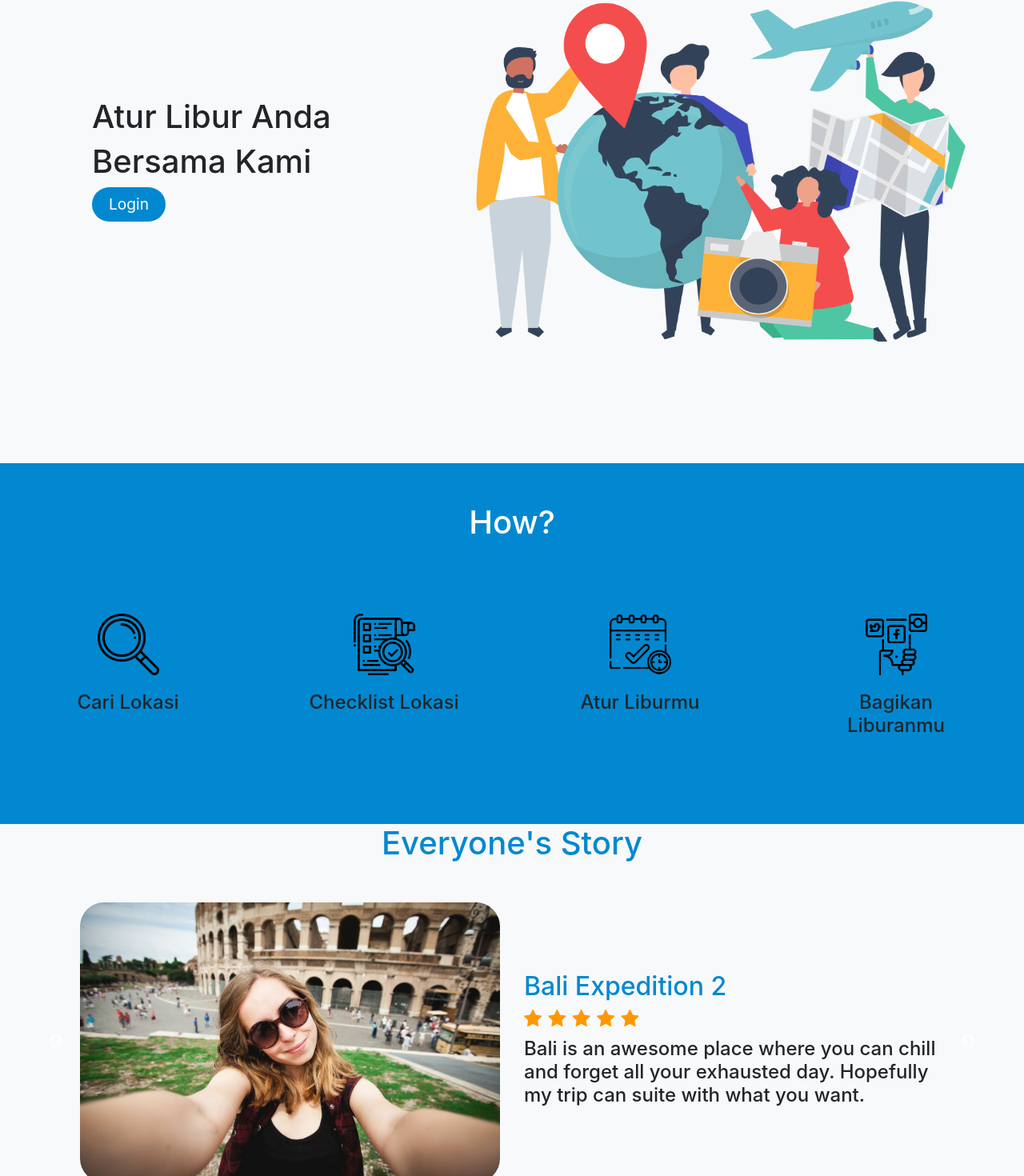
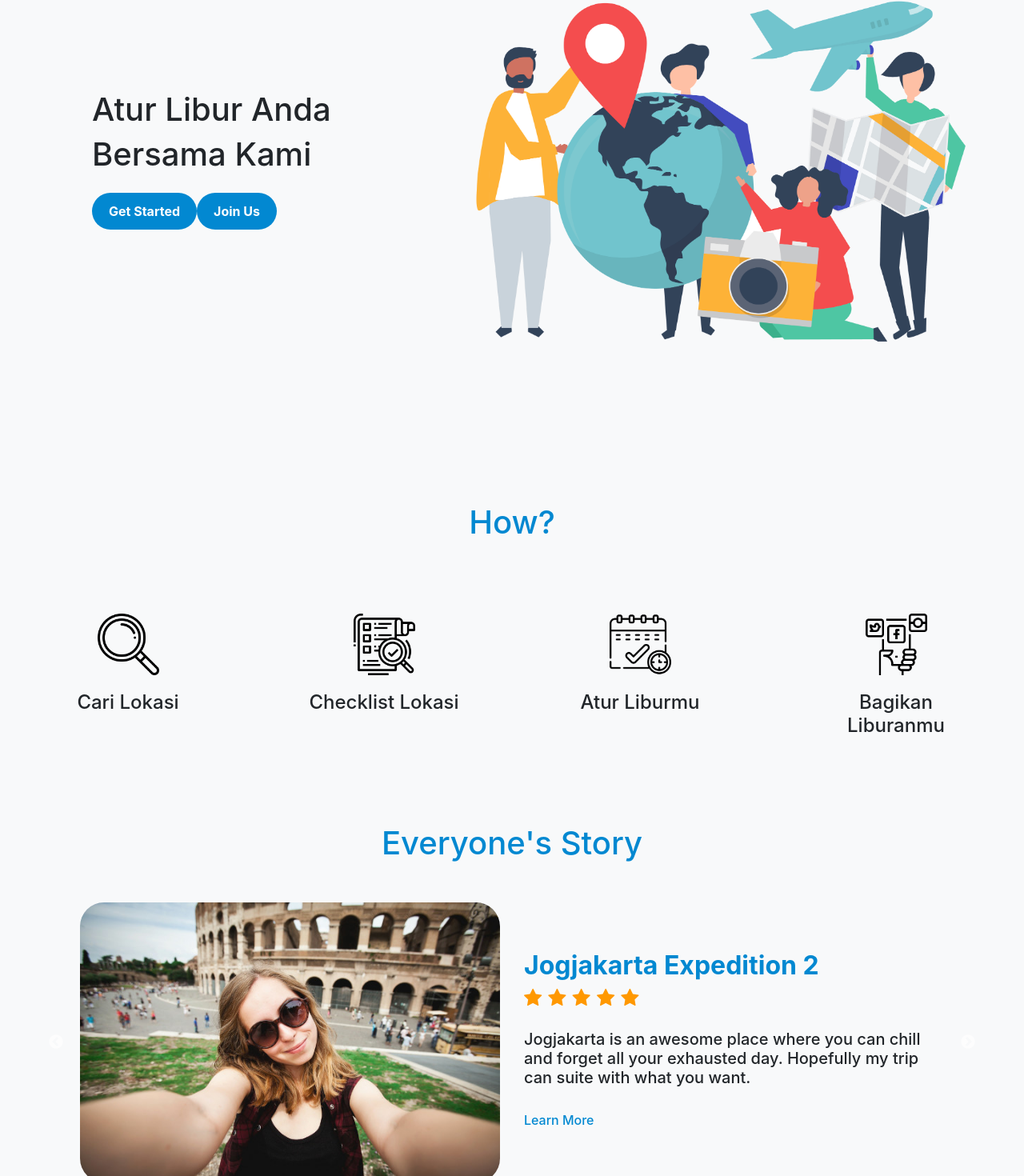
Before and after one commit to wincentrtz/aturlibur, a React (Create React App) app: page / in a window 1280 px wide. Shown: the part 162-1632 px from the top of the page at 80% size. Built offline with nearby package versions, Linux system fonts and the light colour scheme.

Commit message:
Rounded Button Component

```diff
--- a/src/App.css
+++ b/src/App.css
@@ -22,6 +22,10 @@
   color: #61dafb;
 }
 
+.theme-color {
+  background-color: #0288d1;
+}
+
 @keyframes App-logo-spin {
   from {
     transform: rotate(0deg);
--- a/src/components/common/Navbar/Navbar.jsx
+++ b/src/components/common/Navbar/Navbar.jsx
@@ -1,5 +1,6 @@
 import React from "react";
 import "./navbar.css";
+import RoundButton from "../RoundButton/RoundButton";
 
 const Navbar = () => {
   return (
@@ -33,7 +34,7 @@ const Navbar = () => {
             <a className="nav-link">Feedback</a>
           </li>
           <li className="nav-item">
-            <button className="btn btn-theme">Login</button>
+            <RoundButton text={"Login"} size={"small"} />
           </li>
         </ul>
       </div>
--- /dev/null
+++ b/src/components/common/RoundButton/RoundButton.jsx
@@ -0,0 +1,16 @@
+import React from "react";
+import "./roundButton.css";
+
+const style = {
+  padding: "10px 20px"
+};
+
+const RoundButton = ({ text, size }) => {
+  return (
+    <button className="btn btn-round theme-color" style={style}>
+      {text}
+    </button>
+  );
+};
+
+export default RoundButton;
--- /dev/null
+++ b/src/components/common/RoundButton/roundButton.css
@@ -0,0 +1,5 @@
+.btn-round {
+  border-radius: 30px;
+  color: white;
+  font-weight: bolder;
+}
--- a/src/components/pages/Home/About/about.css
+++ b/src/components/pages/Home/About/about.css
@@ -1,12 +1,11 @@
 #about-section {
-  background-color: #0288d1;
   padding-top: 50px;
   padding-bottom: 50px;
 }
 
 #about-title {
   text-align: center;
-  color: white;
+  color: #0288d1;
 }
 
 .about-item-logo {
--- a/src/components/pages/Home/Home.jsx
+++ b/src/components/pages/Home/Home.jsx
@@ -17,9 +17,9 @@ class Home extends Component {
       },
       {
         image: "selfie",
-        title: "Bali Expedition 2",
+        title: "Jogjakarta Expedition 2",
         description:
-          "Bali is an awesome place where you can chill and forget all your exhausted day. Hopefully my trip can suite with what you want."
+          "Jogjakarta is an awesome place where you can chill and forget all your exhausted day. Hopefully my trip can suite with what you want."
       }
     ]
   };
--- a/src/components/pages/Home/Landing/Landing.jsx
+++ b/src/components/pages/Home/Landing/Landing.jsx
@@ -1,6 +1,11 @@
 import React from "react";
 import landing from "../../../../assets/landing.png";
 import "./landing.css";
+import RoundButton from "../../../common/RoundButton/RoundButton";
+
+const large = {
+  padding: "20px 40px"
+};
 
 const Landing = () => {
   return (
@@ -8,8 +13,9 @@ const Landing = () => {
       <div className="row">
         <div className="col-12 col-sm-5 mt-2" id="landing-motto-section">
           <h1>Atur Libur Anda</h1>
-          <h1>Bersama Kami</h1>
-          <button className="btn btn-theme">Login</button>
+          <h1 className="mb-4">Bersama Kami</h1>
+          <RoundButton text={"Get Started"} size={large} />
+          <RoundButton text={"Join Us"} size={large} />
         </div>
         <div className="col-12 col-sm-7 mt-2" id="landing-image-section">
           <img src={landing} id="landing-image" alt="" />
--- a/src/components/pages/Home/Landing/landing.css
+++ b/src/components/pages/Home/Landing/landing.css
@@ -11,17 +11,7 @@
   width: 100%;
 }
 
-.btn-theme {
-  background-color: #0288d1;
-  color: white;
-  border-radius: 10px;
-  font-size: 1.2rem;
-  border-radius: 30px;
-  padding-left: 20px;
-  padding-right: 20px;
-}
-
-.btn-theme:hover {
+.btn-round:hover {
   background-color: white;
   border-color: #0288d1;
   color: #0288d1;
--- a/src/components/pages/Home/Story/Story.jsx
+++ b/src/components/pages/Home/Story/Story.jsx
@@ -20,6 +20,7 @@ const settings = {
 const rowStyle = {
   display: "flex"
 };
+
 const Story = ({ story }) => {
   return (
     <div className="container" id="story-section">
@@ -32,15 +33,16 @@ const Story = ({ story }) => {
             </div>
             <div className="col-6" id="story-sliders">
               <div className="story-description">
-                <h2>{item.title}</h2>
-                <h4>
+                <h2 className="story-name">{item.title}</h2>
+                <h4 className="mb-4">
                   <i className="fa fa-star" />
                   <i className="fa fa-star" />
                   <i className="fa fa-star" />
                   <i className="fa fa-star" />
                   <i className="fa fa-star" />
                 </h4>
-                <h4>{item.description}</h4>
+                <h5>{item.description}</h5>
+                <h6 className="learn-more mt-4">Learn More</h6>
               </div>
             </div>
           </div>
--- a/src/components/pages/Home/Story/story.css
+++ b/src/components/pages/Home/Story/story.css
@@ -20,6 +20,11 @@
   justify-content: center;
 }
 
+.story-name {
+  color: #0288d1 !important;
+  font-weight: bolder;
+}
+
 .story-description > h2 {
   color: #0288d1;
 }
@@ -28,3 +33,8 @@
   color: #ff9800;
   margin-right: 8px;
 }
+
+.learn-more {
+  color: #0288d1;
+  display: inline-block;
+}
```
